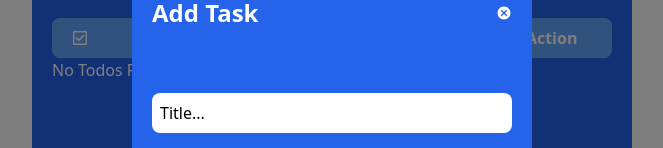
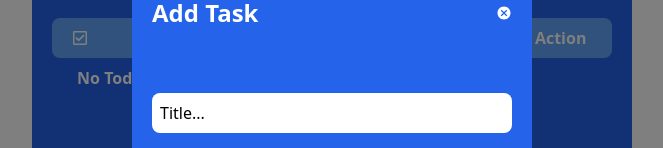
Before and after one commit to Zer0-Gravity/mini-react-project, a React (Vite) app in the folder todo-app-filter/: page / in a window 1280 px wide. Both pictures are taken after typing "Sample" into the empty fields and a click on the button "Add". Shown: the part 223-371 px from the top of the page, without its empty margins (308-971 px from the left). Built offline with nearby package versions, Linux system fonts and the light colour scheme.

Commit message:
Update Readme project

```diff
--- a/todo-app-filter/src/Component/TableTodo.tsx
+++ b/todo-app-filter/src/Component/TableTodo.tsx
@@ -69,7 +69,9 @@ function TableTodo({ todos, delTodo, handleCheckedTodo }: TableProps) {
                             </tr>
                         ))
                     ) : (
-                        <h1>No Todos Found</h1>
+                        <h1 className="font-bold text-center py-2 px-5">
+                            No Todos Found
+                        </h1>
                     )}
                 </tbody>
             </table>
```
Also changed, not shown: todo-app-filter/src/Demo/Demo Todo App.gif (added), 1 other file (tests, documents, lock files or other folders).
